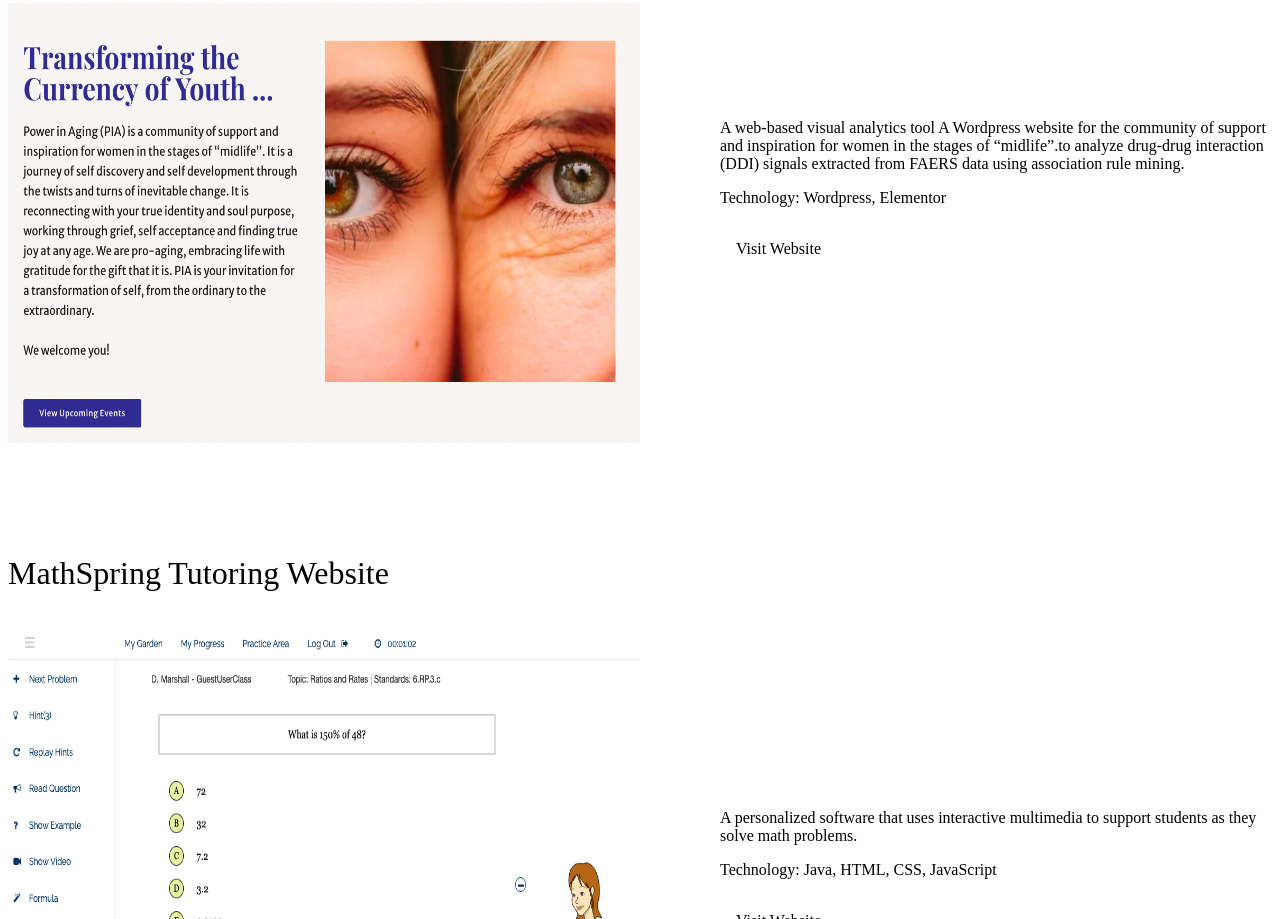
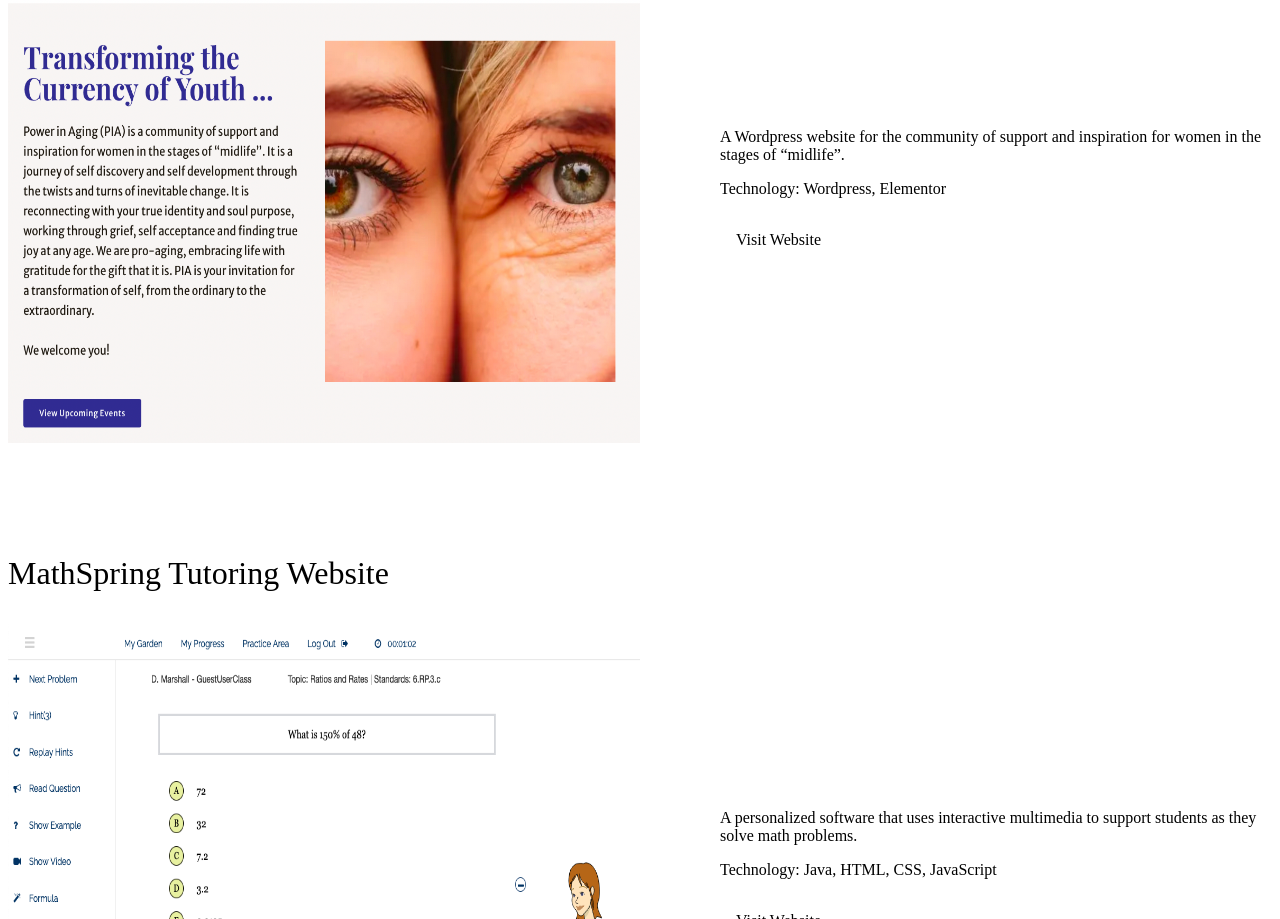
Before and after one commit to max172-hqt/max172-hqt.github.io, a Next.js app: page / in a window 1280 px wide. Shown: the part 2476-3395 px from the top of the page. Built offline with nearby package versions, Linux system fonts and the light colour scheme.

Commit message:
fix: Content

```diff
--- a/components/Footer/PageFooter.tsx
+++ b/components/Footer/PageFooter.tsx
@@ -40,7 +40,7 @@
           </li>
         </ul>
       </div>
-      <div>Designed &amp; Developed by Huy Tran with NextJS</div>
+      <div>Developed by Max with NextJS</div>
     </footer>
   );
 }
--- a/components/Navigation/PageNavbar.tsx
+++ b/components/Navigation/PageNavbar.tsx
@@ -16,7 +16,7 @@
     <header>
       <nav className={styles.nav}>
         <div className={styles.logo}>
-          <Link href="/">HT</Link>
+          <Link href="/">M</Link>
         </div>
         <button
           className={styles.menuButton}
--- a/components/Portfolio/Project/ProjectSection.tsx
+++ b/components/Portfolio/Project/ProjectSection.tsx
@@ -19,7 +19,7 @@
     imageSrc: '/PIA Interface.png',
     imageDescription: "Web Interface of Power In Aging website",
     descriptions: [
-      "A web-based visual analytics tool A Wordpress website for the community of support and inspiration for women in the stages of “midlife”.to analyze drug-drug interaction (DDI) signals extracted from FAERS data using association rule mining.",
+      "A Wordpress website for the community of support and inspiration for women in the stages of “midlife”.",
       "Technology: Wordpress, Elementor",
     ],
     link: "https://www.powerinaging.com/",
```
